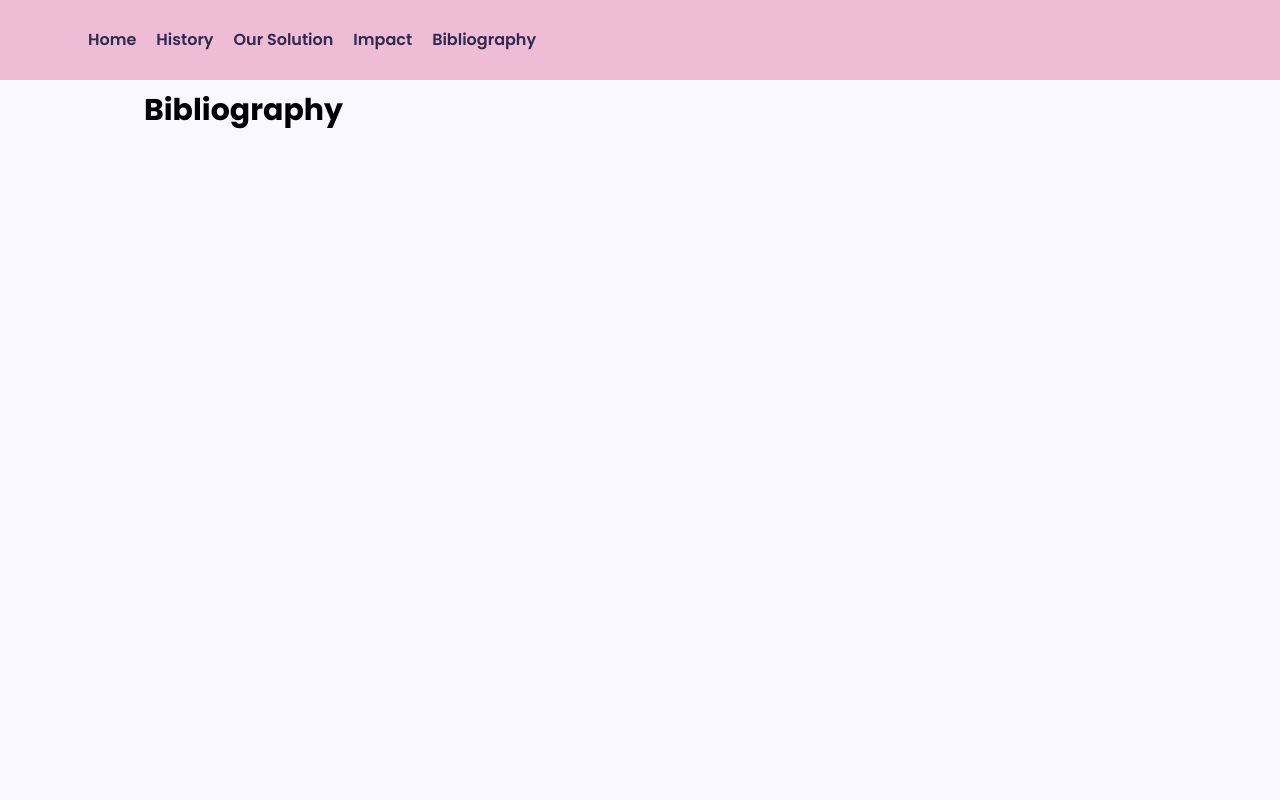
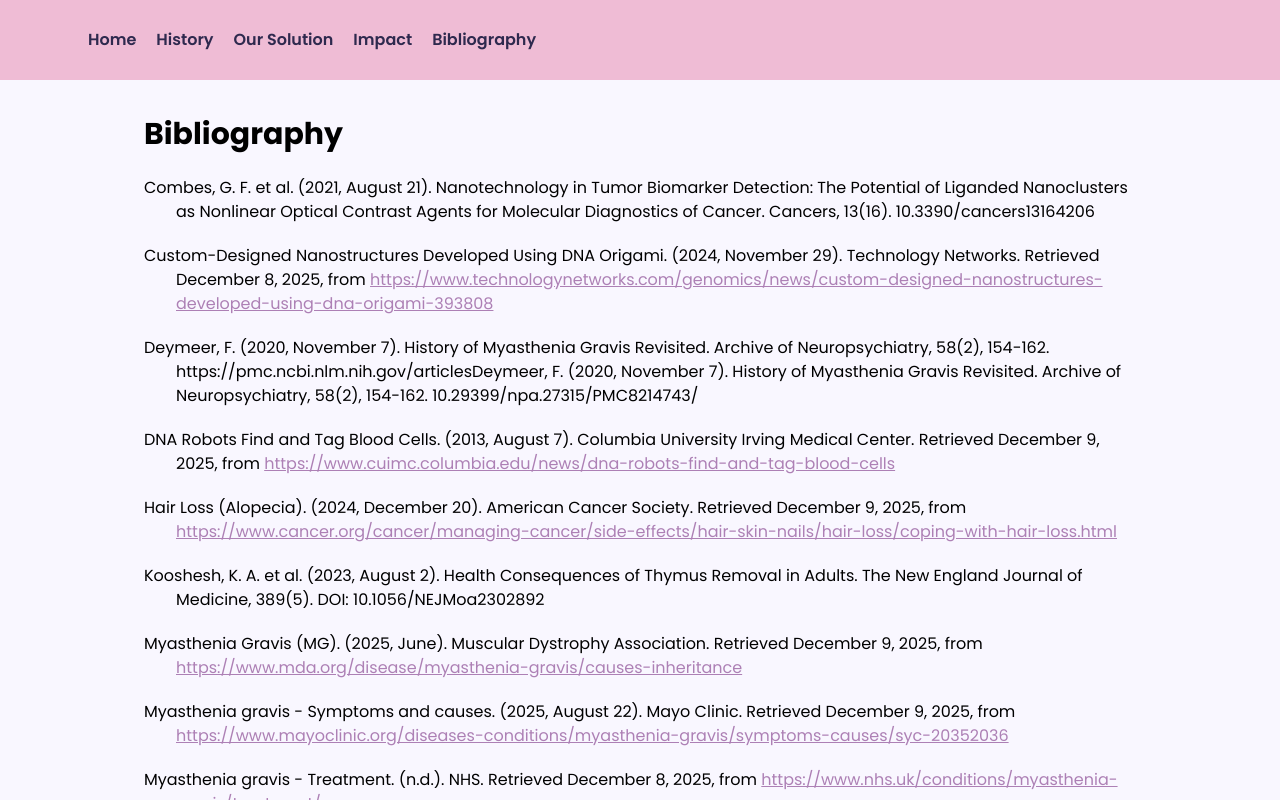
Before and after one commit to ciahan/ExploraVision, a React (Vite) app: page / in a window 1280 px wide. Both pictures are taken after a click on the button "Bibliography". Shown: the top 800 px of the page. Built offline with nearby package versions, Linux system fonts and the light colour scheme.

Commit message:
bibliography done

```diff
--- a/src/App.jsx
+++ b/src/App.jsx
@@ -103,7 +103,7 @@ function History() {
       </h1>
       <h2>
         MYASTHENIA GRAVIS:
-        1672 - Thomas Willis first describes Myasthenia Gravis
+          1672 - Thomas Willis first describes Myasthenia Gravis
           1920 - Otto Lewis nerve, discover and identify acetylcholine
         DNA ORAGAMI:
           1959 - Conceptual foundation of nanotechnology by Richard Feynman
@@ -139,32 +139,112 @@ function Impact() {
 
 function Bibliography() {
   const sources = [
-    {citation: "Combes, G. F. et al. (2021, August 21). Nanotechnology in Tumor Biomarker Detection: The Potential of Liganded Nanoclusters as Nonlinear Optical Contrast Agents for Molecular Diagnostics of Cancer. Cancers, 13(16). 10.3390/cancers13164206"},
-    {citation: "Custom-Designed Nanostructures Developed Using DNA Origami. (2024, November 29). Technology Networks. Retrieved December 8, 2025, from https://www.technologynetworks.com/genomics/news/custom-designed-nanostructures-developed-using-dna-origami-393808"},
-    {citation: "Deymeer, F. (2020, November 7). History of Myasthenia Gravis Revisited. Archive of Neuropsychiatry, 58(2), 154-162. https://pmc.ncbi.nlm.nih.gov/articles/PMC8214743/"},
-    {citation: "DNA Robots Find and Tag Blood Cells. (2013, August 7). Columbia University Irving Medical Center. Retrieved December 9, 2025, from https://www.cuimc.columbia.edu/news/dna-robots-find-and-tag-blood-cells"},
-    {citation: "Hair Loss (Alopecia). (2024, December 20). American Cancer Society. Retrieved December 9, 2025, from https://www.cancer.org/cancer/managing-cancer/side-effects/hair-skin-nails/hair-loss/coping-with-hair-loss.html"},
-    {citation: "Kooshesh, K. A. et al. (2023, August 2). Health Consequences of Thymus Removal in Adults. The New England Journal of Medicine, 389(5). DOI: 10.1056/NEJMoa2302892"},
-    {citation: "Myasthenia Gravis (MG). (2025, June). Muscular Dystrophy Association. Retrieved December 9, 2025, from https://www.mda.org/disease/myasthenia-gravis/causes-inheritance"},
-    {citation: "Myasthenia gravis - Symptoms and causes. (2025, August 22). Mayo Clinic. Retrieved December 9, 2025, from https://www.mayoclinic.org/diseases-conditions/myasthenia-gravis/symptoms-causes/syc-20352036"},
-    {citation: "Myasthenia gravis - Treatment. (n.d.). NHS. Retrieved December 8, 2025, from https://www.nhs.uk/conditions/myasthenia-gravis/treatment/"},
-    {citation: "Myasthenia Gravis: What It Is, Causes, Symptoms & Treatment. (2023, 11 10). Cleveland Clinic. Retrieved December 9, 2025, from https://my.clevelandclinic.org/health/diseases/17252-myasthenia-gravis-mg"},
-    {citation: "Ponnuswamy, N. et al. (2017, May 31). Oligolysine-based coating protects DNA nanostructures from low-salt denaturation and nuclease degradation. Nature Communications, 8. https://doi.org/10.1038/ncomms15654"},
-    {citation: "Shigemori, K. (2025, August 7). Plasma Cell Markers. Antibodies.com. Retrieved December 9, 2025, from https://www.antibodies.com/primary-antibodies/cell-markers/immune-cell-markers/plasma-cell-markers"},
-    {citation: "Veneziano, R. et al. (2020, Jun 29). Role of nanoscale antigen organization on B-cell activation probed using DNA origami. Author Manuscript, 15(8), 716-723. 10.1038/s41565-020-0719-0"},
-    {citation: "Yi, J. S. et al. (2017, Sep 30). B cells in the pathophysiology of myasthenia gravis. Author Manuscript, 57(2), 172-184. 10.1002/mus.25973"},
-    {citation: "Zhang, Y. et al. (2023, August 7). Advanced applications of DNA nanostructures dominated by DNA origami in antitumor drug delivery. Frontiers in Molecular Biosciences. 10.3389/fmolb.2023.1239952"}
+    {
+      type: "journal",
+      citation: "Combes, G. F. et al. (2021, August 21). Nanotechnology in Tumor Biomarker Detection: The Potential of Liganded Nanoclusters as Nonlinear Optical Contrast Agents for Molecular Diagnostics of Cancer. Cancers, 13(16). 10.3390/cancers13164206",
+      link: ""
+    },
+    {
+      type: "website",
+      citation: "Custom-Designed Nanostructures Developed Using DNA Origami. (2024, November 29). Technology Networks. Retrieved December 8, 2025, from ",
+      link: "https://www.technologynetworks.com/genomics/news/custom-designed-nanostructures-developed-using-dna-origami-393808"
+    },
+    {
+      type: "journal",
+      citation: "Deymeer, F. (2020, November 7). History of Myasthenia Gravis Revisited. Archive of Neuropsychiatry, 58(2), 154-162. https://pmc.ncbi.nlm.nih.gov/articlesDeymeer, F. (2020, November 7). History of Myasthenia Gravis Revisited. Archive of Neuropsychiatry, 58(2), 154-162. 10.29399/npa.27315/PMC8214743/",
+      link: ""
+    },
+    {
+      type: "website",
+      citation: "DNA Robots Find and Tag Blood Cells. (2013, August 7). Columbia University Irving Medical Center. Retrieved December 9, 2025, from ",
+      link: "https://www.cuimc.columbia.edu/news/dna-robots-find-and-tag-blood-cells"
+    },
+    {
+      type: "website",
+      citation: "Hair Loss (Alopecia). (2024, December 20). American Cancer Society. Retrieved December 9, 2025, from ",
+      link: "https://www.cancer.org/cancer/managing-cancer/side-effects/hair-skin-nails/hair-loss/coping-with-hair-loss.html"
+    },
+    {
+      type: "journal",
+      citation: "Kooshesh, K. A. et al. (2023, August 2). Health Consequences of Thymus Removal in Adults. The New England Journal of Medicine, 389(5). DOI: 10.1056/NEJMoa2302892",
+      link: ""
+    },
+    {
+      type: "website",
+      citation: "Myasthenia Gravis (MG). (2025, June). Muscular Dystrophy Association. Retrieved December 9, 2025, from ",
+      link: "https://www.mda.org/disease/myasthenia-gravis/causes-inheritance"
+    },
+    {
+      type: "website",
+      citation: "Myasthenia gravis - Symptoms and causes. (2025, August 22). Mayo Clinic. Retrieved December 9, 2025, from ",
+      link: "https://www.mayoclinic.org/diseases-conditions/myasthenia-gravis/symptoms-causes/syc-20352036"
+    },
+    {
+      type: "website",
+      citation: "Myasthenia gravis - Treatment. (n.d.). NHS. Retrieved December 8, 2025, from ",
+      link: "https://www.nhs.uk/conditions/myasthenia-gravis/treatment/"
+    },
+    {
+      type: "website",
+      citation: "Myasthenia Gravis: What It Is, Causes, Symptoms & Treatment. (2023, 11 10). Cleveland Clinic. Retrieved December 9, 2025, from ",
+      link: "https://my.clevelandclinic.org/health/diseases/17252-myasthenia-gravis-mg"
+    },
+    {
+      type: "journal",
+      citation: "Ponnuswamy, N. et al. (2017, May 31). Oligolysine-based coating protects DNA nanostructures from low-salt denaturation and nuclease degradation. Nature Communications, 8. 10.1038/ncomms15654",
+      link: ""
+    },
+    {
+      type: "website",
+      citation: "Shigemori, K. (2025, August 7). Plasma Cell Markers. Antibodies.com. Retrieved December 9, 2025, from ",
+      link: "https://www.antibodies.com/primary-antibodies/cell-markers/immune-cell-markers/plasma-cell-markers"
+    },
+    {
+      type: "journal",
+      citation: "Veneziano, R. et al. (2020, Jun 29). Role of nanoscale antigen organization on B-cell activation probed using DNA origami. Author Manuscript, 15(8), 716-723. 10.1038/s41565-020-0719-0",
+      link: ""
+    },
+    {
+      type: "journal",
+      citation: "Yi, J. S. et al. (2017, Sep 30). B cells in the pathophysiology of myasthenia gravis. Author Manuscript, 57(2), 172-184. 10.1002/mus.25973",
+      link: ""
+    },
+    {
+      type: "journal",
+      citation: "Zhang, Y. et al. (2023, August 7). Advanced applications of DNA nanostructures dominated by DNA origami in antitumor drug delivery. Frontiers in Molecular Biosciences. 10.3389/fmolb.2023.1239952",
+      link: ""
+    }
   ]
   return (
     <div
       className="max-w-5xl mx-auto px-4"
     >
-      <h1 className="text-3xl font-extrabold">
+      <h1
+        className="text-3xl font-extrabold py-6"
+        style={{}}
+      >
         Bibliography
       </h1>
-      <h2>
-
-      </h2>
+      <div>
+        <ul>
+          {sources.map((source, index) => (
+            <p key={index}
+              className="hanging-indent"
+              style={{ marginBottom: "20px"}}
+            >
+              {source.citation}
+              {source.type == "website" ?
+                (
+                  <a href={source.link}>{source.link}</a>
+                ) :
+                (
+                  <p></p>
+                )
+              }
+            </p>
+          ))}
+        </ul>
+      </div>
     </div>
   );
 }
--- a/src/index.css
+++ b/src/index.css
@@ -8,103 +8,15 @@
   -ms-overflow-style: auto !important;  /* IE/Edge */
   scrollbar-width: auto !important;     /* Firefox */
 }
-
-.react-calendar * {
-    border-radius: 16px !important;
+.hanging-indent {
+  /* Indent all lines by 2em (adjust as needed) */
+  padding-left: 2em;
+  /* Pull the first line back out by the same negative amount */
+  text-indent: -2em;
+  /* Add space between items */
+  margin-bottom: 10px;
 }
-.react-calendar {
-    /* override default calendar font to Poppins */
-  font-family: "Poppins", sans-serif !important;
-  /* change calendar size */
-    width: 100% !important;
-  /* make calendar edges rounded */
-  border: 1px solid #64B6C8 !important;
-    border-radius: 16px !important;
-    overflow: hidden !important;
+a {
+  text-decoration: underline;
+  color: #AD80B5 !important
 }
-.react-calendar__navigation {
-    background: #E0F7FA;
-  height: 80px !important;
-  padding: 10px 14px !important;
-  display: flex !important;
-  align-items: center !important;
-  margin-bottom: 0px !important;
-}
-/* for the month/year label (e.g. November 2025) */
-.react-calendar__navigation button {
-    height: 60px !important;
-}
-.react-calendar__navigation__label {
-    font-size: 1.5rem !important;
-    font-weight: 600 !important;
-    background: #ffffff !important;
-}
-/* for the buttons that navigate the month */
-.react-calendar__navigation__prev-button,
-.react-calendar__navigation__next-button {
-  font-size: 2rem !important;
-}
-/* for the buttons that navigate the year */
-.react-calendar__navigation__prev2-button,
-.react-calendar__navigation__next2-button {
-  font-size: 2rem !important;
-}
-/* mon tues wed...*/
-.react-calendar__month-view__weekdays {
-    margin-top: 0px !important;
-    padding: 0px 14px !important;
-    color: #223349;
-    margin-bottom: 10px !important;
-}
-.react-calendar__month-view__days__day--weekend {
-  color: inherit !important;
-}
-.react-calendar__tile {
-    height: 70px !important;
-    padding: 0px 10px !important;
-}
-.react-calendar__tile:hover {
-  background: #E4E4E4 !important;
-  color: #000 !important;
-  border-radius: 6px;
-  cursor: pointer;
-}
-.react-calendar__tile--now {
-    background: #ffffff !important;
-    color: #000 !important;
-    font-weight: 600 !important;
-}
-.react-calendar__tile--active {
-    border: 2px solid #64B6C8 !important;
-  background: #ffffff !important;
-  color: #000 !important;
-  border-radius: 6px;
-  font-weight: 600;
-}
-.teacher-led {
-    background: #F8FAE6 !important;
-    color: #000 !important;
-}
-.teacher-led.react-calendar__tile--active {
-    border: 2px solid #64B6C8 !important;
-    color: #000 !important;
-}
-.peer-tutored {
-    background: #EBFAE6 !important;
-    color: #000 !important;
-}
-.peer-tutored.react-calendar__tile--active {
-    border: 2px solid #64B6C8 !important;
-    color: #000 !important;
-}
-
-@keyframes confetti-fall {
-  0% {
-    transform: translateY(-20px) rotate(0deg);
-    opacity: 1;
-  }
-  100% {
-    transform: translateY(120vh) rotate(360deg);
-    opacity: 0;
-  }
-}
```
